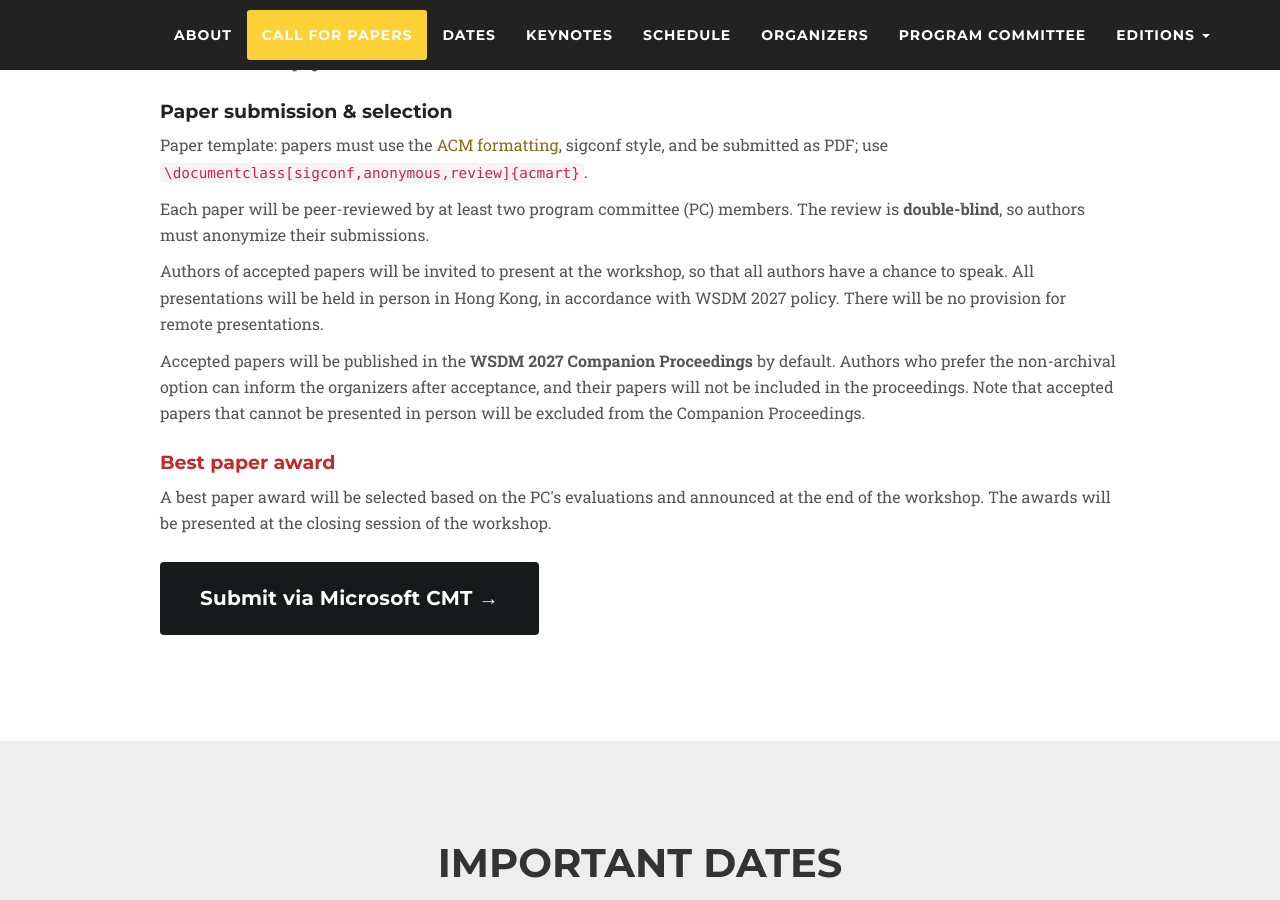
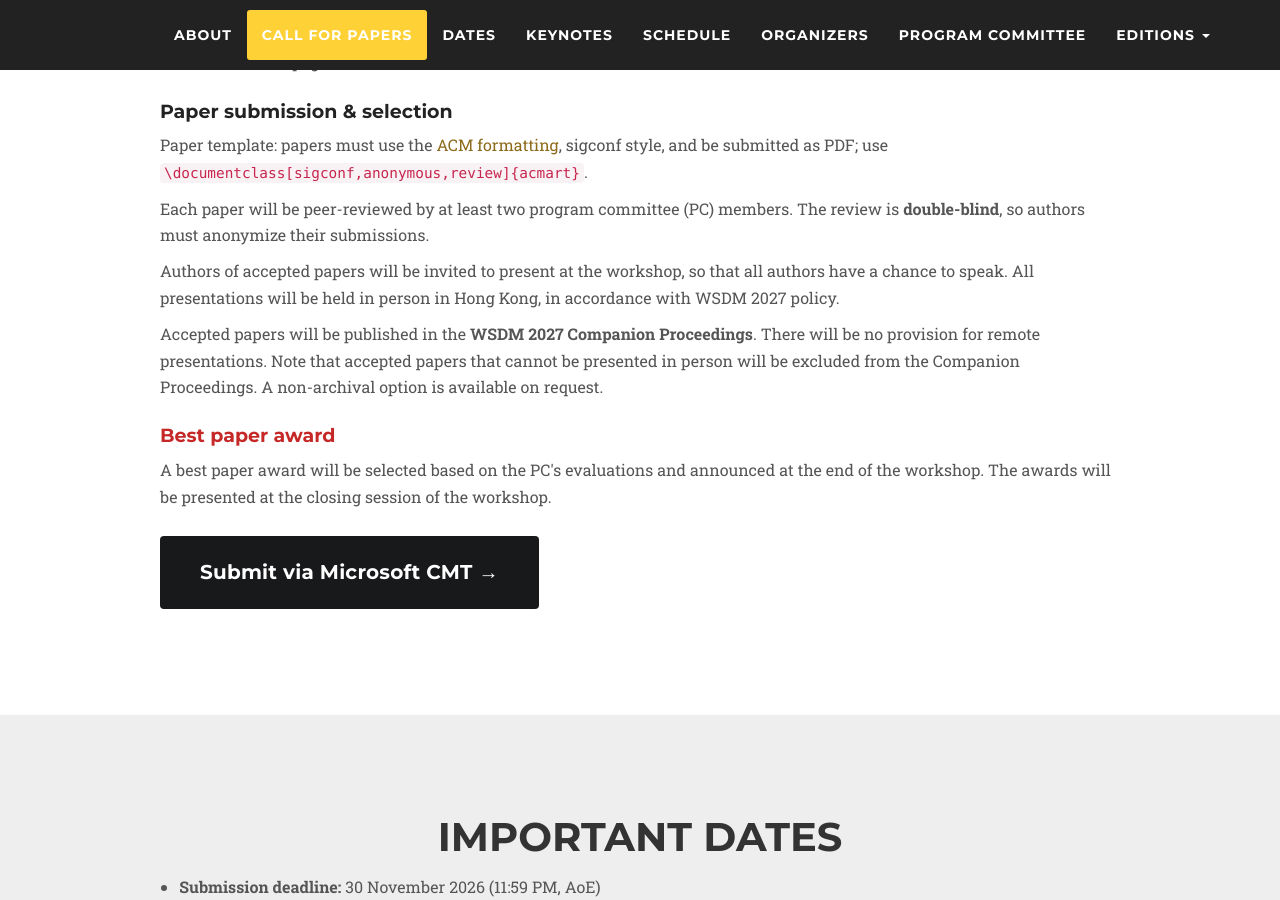
Before and after one commit to longseek-workshop/longseek-workshop.github.io, a Jekyll site: the page built from wsdm2027.md, in a window 1280 px wide and 900 px high, scrolled down 3745 px. Built offline with Jekyll 4.4.1, drawn with Linux system fonts in a browser that asks for light colours; nearby versions of some CDN libraries; some web fonts are replaced.

Commit message:
Update cfp-wsdm2027.html

```diff
--- a/_includes/cfp-wsdm2027.html
+++ b/_includes/cfp-wsdm2027.html
@@ -260,11 +260,12 @@
           <p>
             Authors of accepted papers will be invited to present at the workshop, so that all authors have a chance to speak.
             All presentations will be held in person in Hong Kong, in accordance with WSDM 2027 policy.
-            There will be no provision for remote presentations.
           </p>
           <p style="margin-bottom: 0;">
-            Accepted papers will be published in the <b>WSDM 2027 Companion Proceedings</b> by default. Authors who prefer the non-archival option can inform the organizers after acceptance, and their papers will not be included in the proceedings.
+            Accepted papers will be published in the <b>WSDM 2027 Companion Proceedings</b>.
+            There will be no provision for remote presentations.
             Note that accepted papers that cannot be presented in person will be excluded from the Companion Proceedings.
+            A non-archival option is available on request.
           </p>
         </div>
 
```
